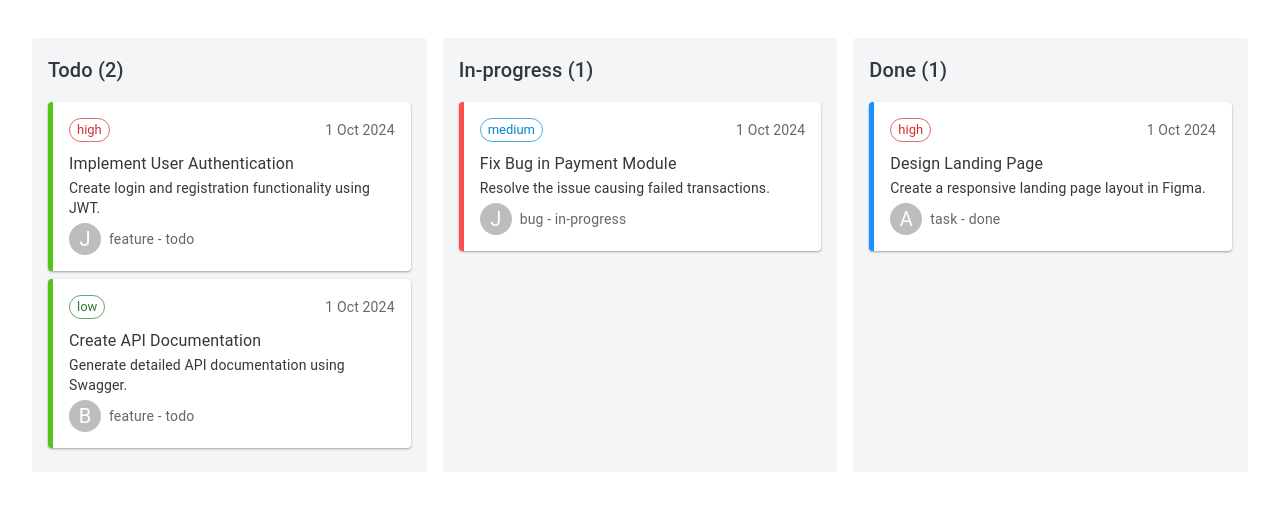
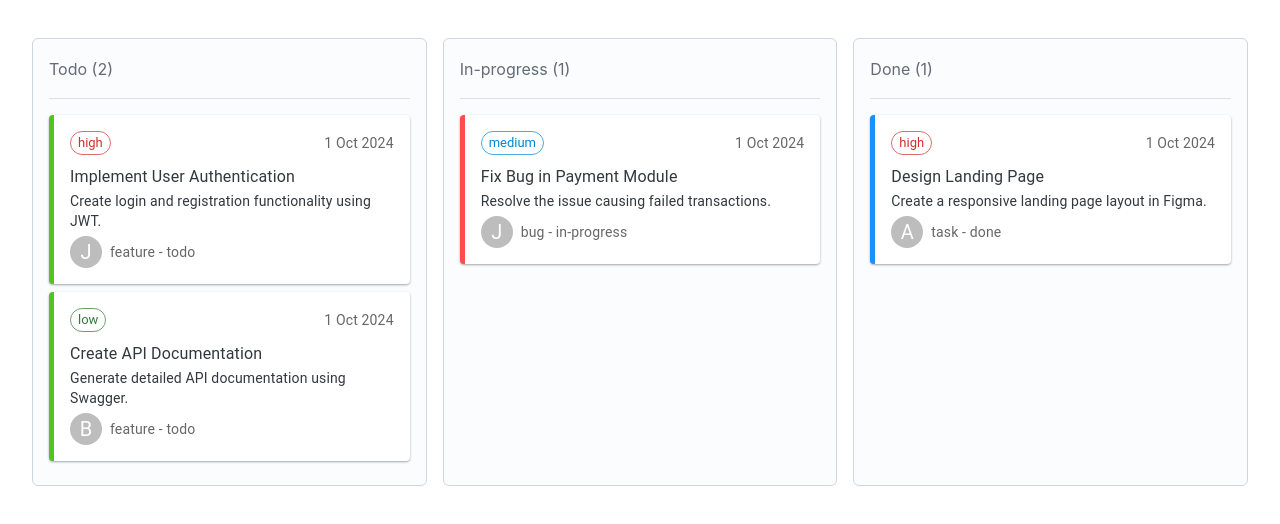
Before and after one commit to dmytro-iovenko/kanban-board, a React (Vite) app: page / in a window 1280 px wide. Shown: the top 524 px of the page. Built offline with nearby package versions, Linux system fonts and the light colour scheme.

Commit message:
update task list

```diff
--- a/src/components/TaskList.jsx
+++ b/src/components/TaskList.jsx
@@ -1,7 +1,6 @@
 import React from "react";
 import TaskItem from "./TaskItem";
-import { Typography, Box } from "@mui/material";
-import { styled } from "@mui/system";
+import { Box, Divider, Sheet, Typography } from "@mui/joy";
 
 // export default function TaskList({ tasks }) {
 //   return (
@@ -13,27 +12,18 @@ import { styled } from "@mui/system";
 //   );
 // }
 
-const Column = styled(Box)(({ theme }) => ({
-  display: "flex",
-  flexDirection: "column",
-  minWidth: 300,
-  backgroundColor: "#f4f5f7",
-  borderRadius: theme.shape.borderRadius,
-  padding: theme.spacing(2),
-  flex: 1,
-  mx: 1,
-}));
+export default function TaskList({ status, tasks }) {
+  const title = `${status.charAt(0).toUpperCase() + status.slice(1)} (${tasks.length})`;
 
-export default function TaskList({ status = "TBD", tasks }) {
-  const title = `${status.charAt(0).toUpperCase() + status.slice(1)} (${tasks.length})`;
   return (
-    <Column>
+    <Sheet component="li" variant="outlined" sx={{ borderRadius: "sm", p: 2, listStyle: "none" }}>
       <Typography variant="h6">{title}</Typography>
-      <Box mt={2}>
+      <Divider component="div" sx={{ my: 2 }} />
+      <Box sx={{ mt: 2 }}>
         {tasks.map((task) => (
           <TaskItem key={task.id} task={task} />
         ))}
       </Box>
-    </Column>
+    </Sheet>
   );
 }
```
